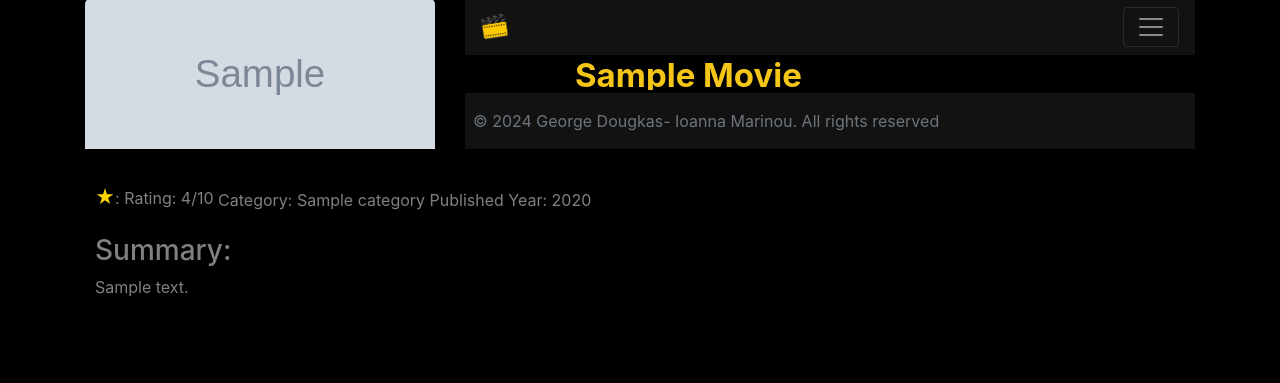
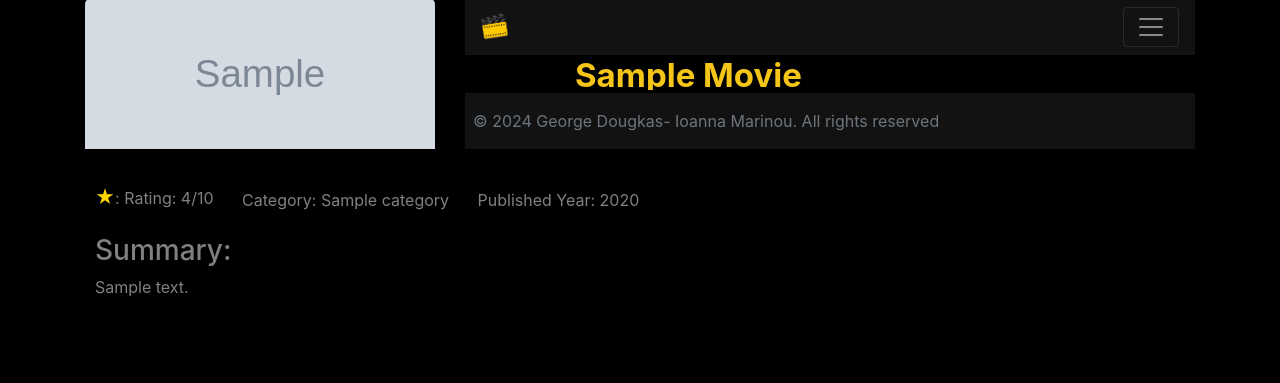
Before and after one commit to GiwrgosDougkas/moviesApp, a Django app: template templates/mainApp/movie_detail.html in a window 1280 px wide. Shown: the part 111-494 px from the top of the page. Run offline with Django 3.2, Linux system fonts and the light colour scheme; the template is opened without the code that fills it: most values are stand-ins (such as "Sample title", 1, 10 or a date in 2020); grey boxes marked "Sample" are stand-in pictures; some libraries are stand-ins or nearby versions.

Commit message:
fix margins

```diff
--- a/templates/mainApp/movie_detail.html
+++ b/templates/mainApp/movie_detail.html
@@ -27,9 +27,9 @@
 
         <div class="container mt-4 ">
             <div class="movie-details">
-                <p class="rating d-inline-block"><span
+                <p class="rating d-inline-block mr-4"><span
                         class="start">&#9733;</span>: Rating: {{ movie.rating }}/10</p>
-                <p class="genre d-inline-block">Category: {{ movie.category }}</p>
+                <p class="genre d-inline-block mr-4">Category: {{ movie.category }}</p>
                 <p class="release-year d-inline-block">Published Year: {{ movie.year }}</p>
                 <h3 class="summary">Summary:</h3>
                 <div>{{ movie.summary }}</div>
```
